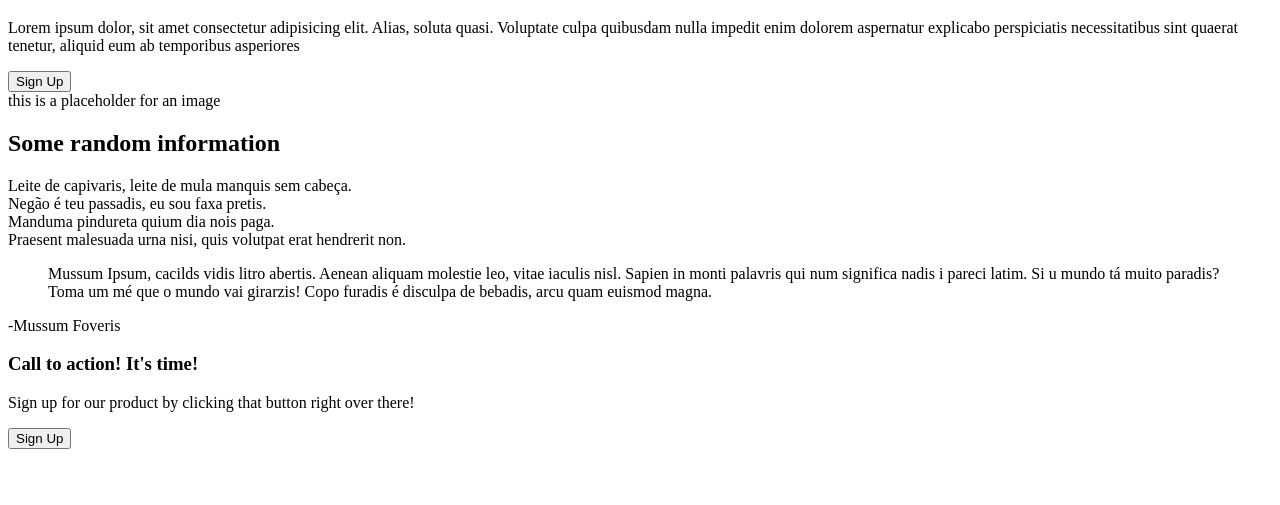
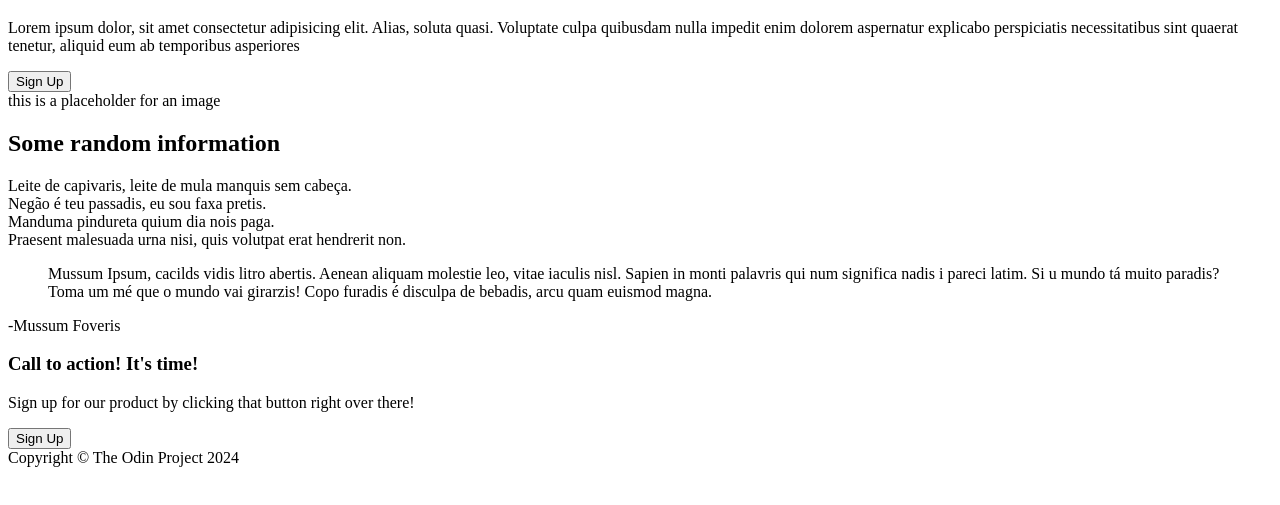
Before and after one commit to luanhmilano/landing-page-top, a plain HTML site: page index.html in a window 1280 px wide. Shown: the part 157-662 px from the top of the page. Drawn offline with Linux system fonts and the light colour scheme.

Commit message:
Add footer
- Commit layout concept

```diff
--- a/index.html
+++ b/index.html
@@ -63,5 +63,8 @@
             <button class="sign-up">Sign Up</button>
         </section>
     </main>
+    <footer>
+        Copyright &copy; The Odin Project 2024
+    </footer>
 </body>
 </html>
```
